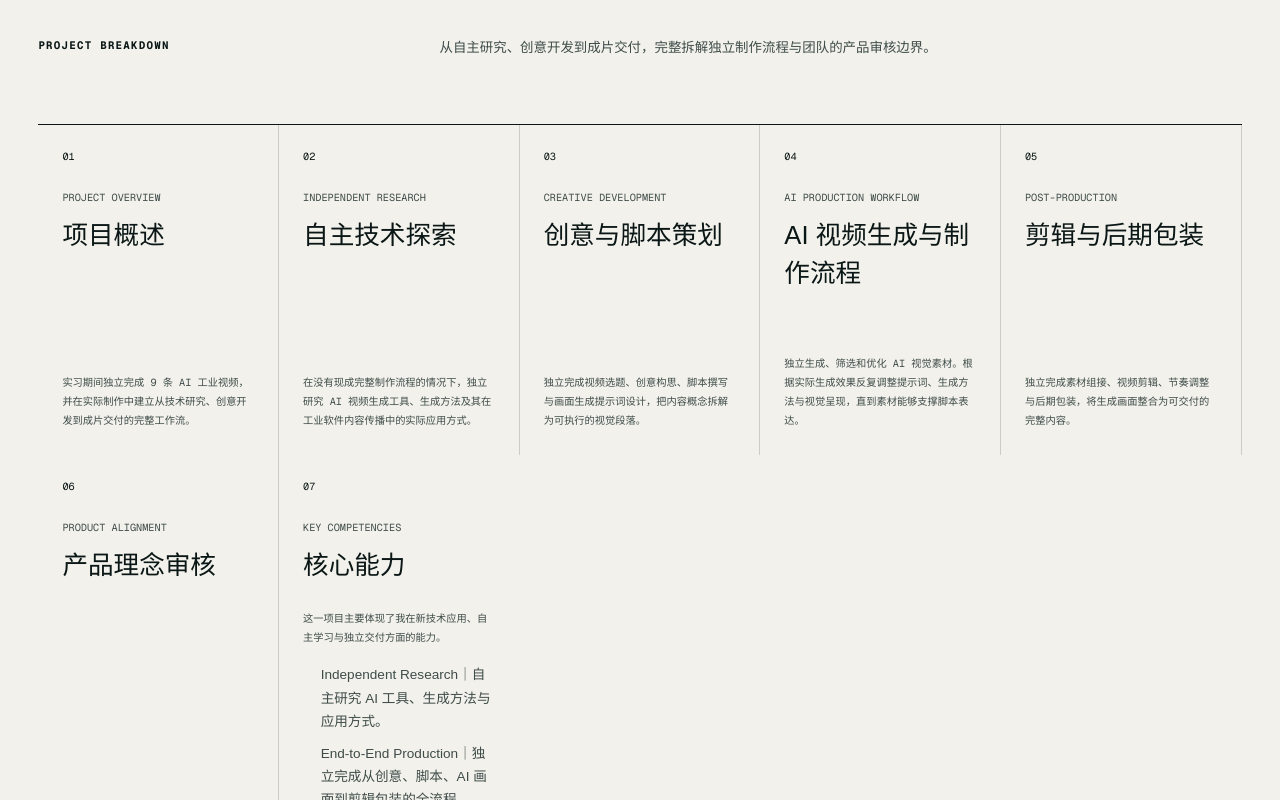
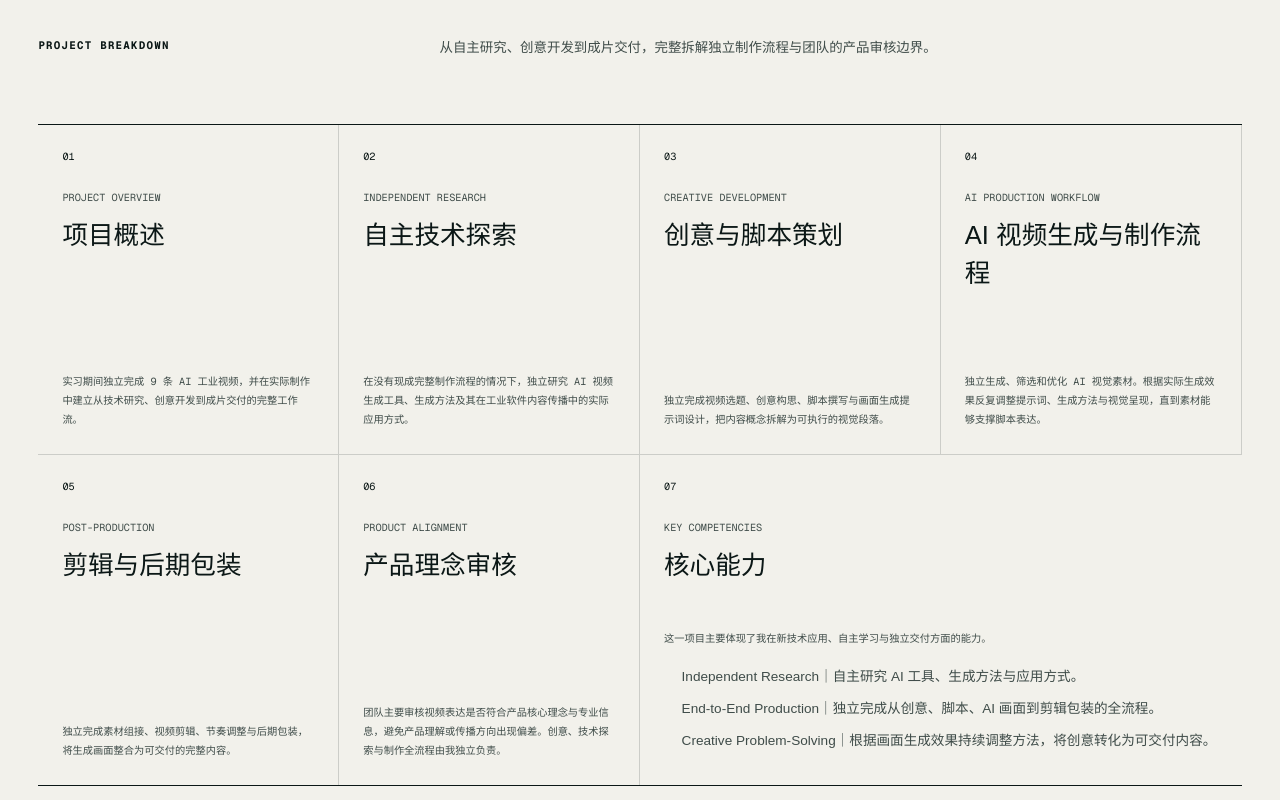
Before and after one commit to whxznjgn1983-pixel/portfolio-starter-kit, a Next.js app: page /projects/ai-video-production in a window 1280 px wide. Shown: the part 1740-2540 px from the top of the page. Built offline with nearby package versions, Linux system fonts and the light colour scheme.

Commit message:
style: adapt AI workflow grid for seven stages

```diff
--- a/app/global.css
+++ b/app/global.css
@@ -169,9 +169,10 @@ img { display: block; }
 .case-section-content > p { margin: 0; line-height: 1.85; }
 .case-section-content ul { margin: 1rem 0 0; padding-left: 1.1rem; }
 .case-section-content li { margin: .55rem 0; line-height: 1.7; }
-.workflow-case .case-sections { display: grid; grid-template-columns: repeat(5, 1fr); border-bottom: 1px solid var(--ink); }
+.workflow-case .case-sections { display: grid; grid-template-columns: repeat(4, 1fr); border-bottom: 1px solid var(--ink); }
 .workflow-case .case-section { display: flex; min-height: 330px; flex-direction: column; border-right: 1px solid var(--line); border-bottom: 0; padding: 1.5rem; }
-.workflow-case .case-section:last-child { border-right: 0; }
+.workflow-case .case-section:nth-child(-n+4) { border-bottom: 1px solid var(--line); }
+.workflow-case .case-section:last-child { grid-column: span 2; border-right: 0; }
 .workflow-case .case-section-content { margin-top: auto; font-size: .85rem; }
 .case-supporting { margin: clamp(5rem, 9vw, 9rem) 0 0; }
 .case-supporting figcaption { display: flex; justify-content: space-between; gap: 1rem; margin-bottom: 1rem; font-family: var(--font-geist-mono), monospace; font-size: .66rem; }
```
